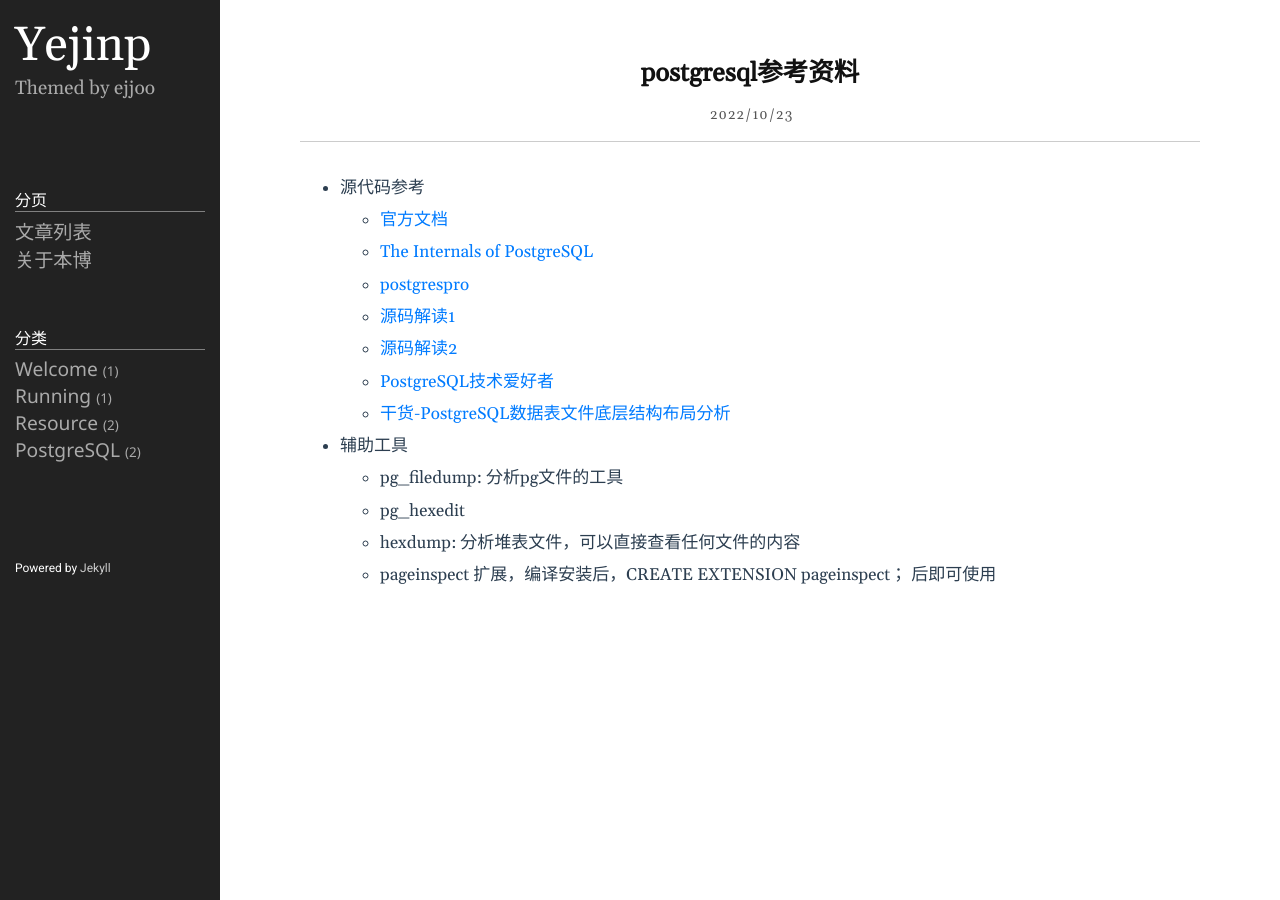
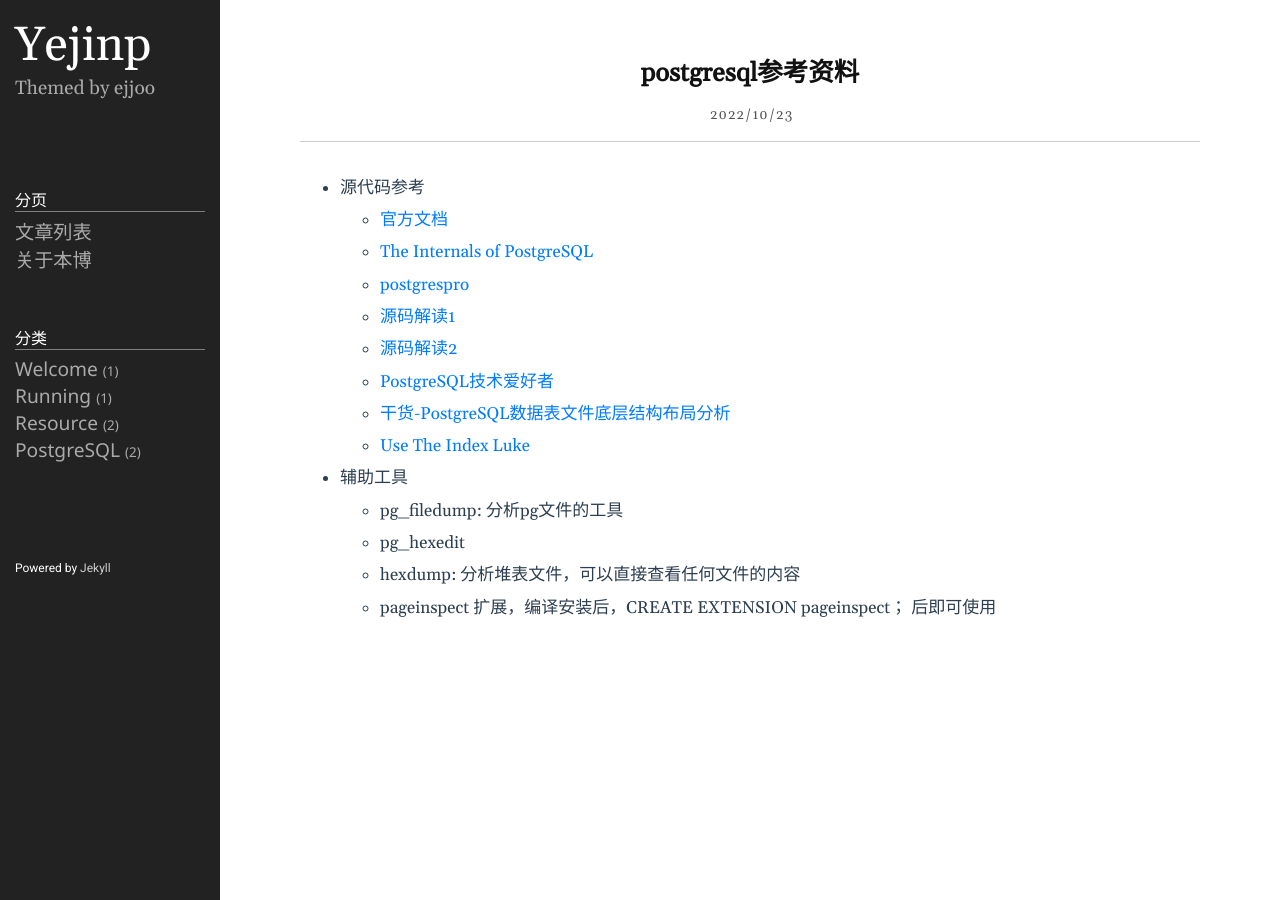
Before and after one commit to yejinp/yejinp.github.io, a Jekyll site: the page built from _posts/2022-10-23-postgresql参考资料.markdown, in a window 1280 px wide. Built offline with Jekyll 4.4.1, drawn with Linux system fonts in a browser that asks for light colours.

Commit message:
add some resource

```diff
--- a/_posts/2022-10-23-postgresql参考资料.markdown
+++ b/_posts/2022-10-23-postgresql参考资料.markdown
@@ -22,6 +22,8 @@
 
   - [干货-PostgreSQL数据表文件底层结构布局分析](https://blog.csdn.net/MyySophia/article/details/120724075)
 
+  - [Use The Index Luke](https://use-the-index-luke.com/sql/table-of-contents)
+
 
 * 辅助工具
 
```
